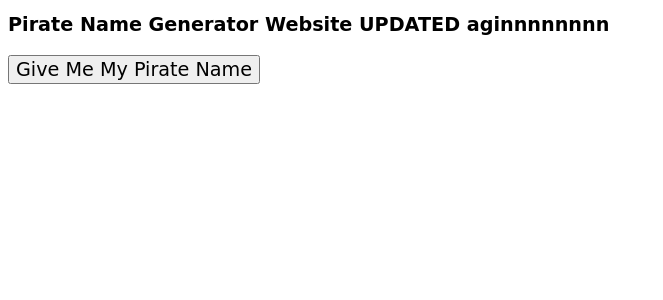
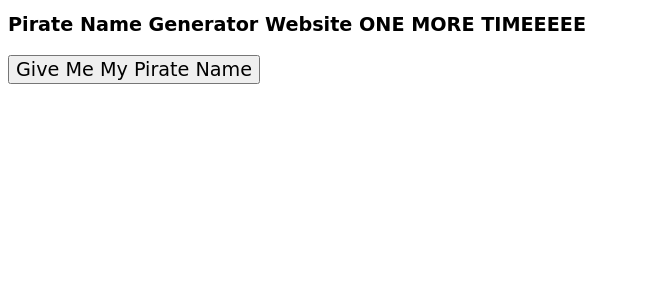
Before and after one commit to DavidQATraining/SFIA2Kube, a Flask app: page / in a window 1280 px wide. Shown: the top 300 px of the page, without its empty margins (0-663 px from the left). Run offline with Flask 2, Linux system fonts and the light colour scheme; data that the repository does not hold is empty; some web fonts are replaced.

Commit message:
testing once againnnn

```diff
--- a/Service_1/application/templates/index.html
+++ b/Service_1/application/templates/index.html
@@ -14,7 +14,7 @@
         </head>
         <body>
             <h1 class="addfont">
-                Pirate Name Generator Website UPDATED aginnnnnnnn
+                Pirate Name Generator Website ONE MORE TIMEEEEE
             </h1>
 
             <p class="addfont">
```
